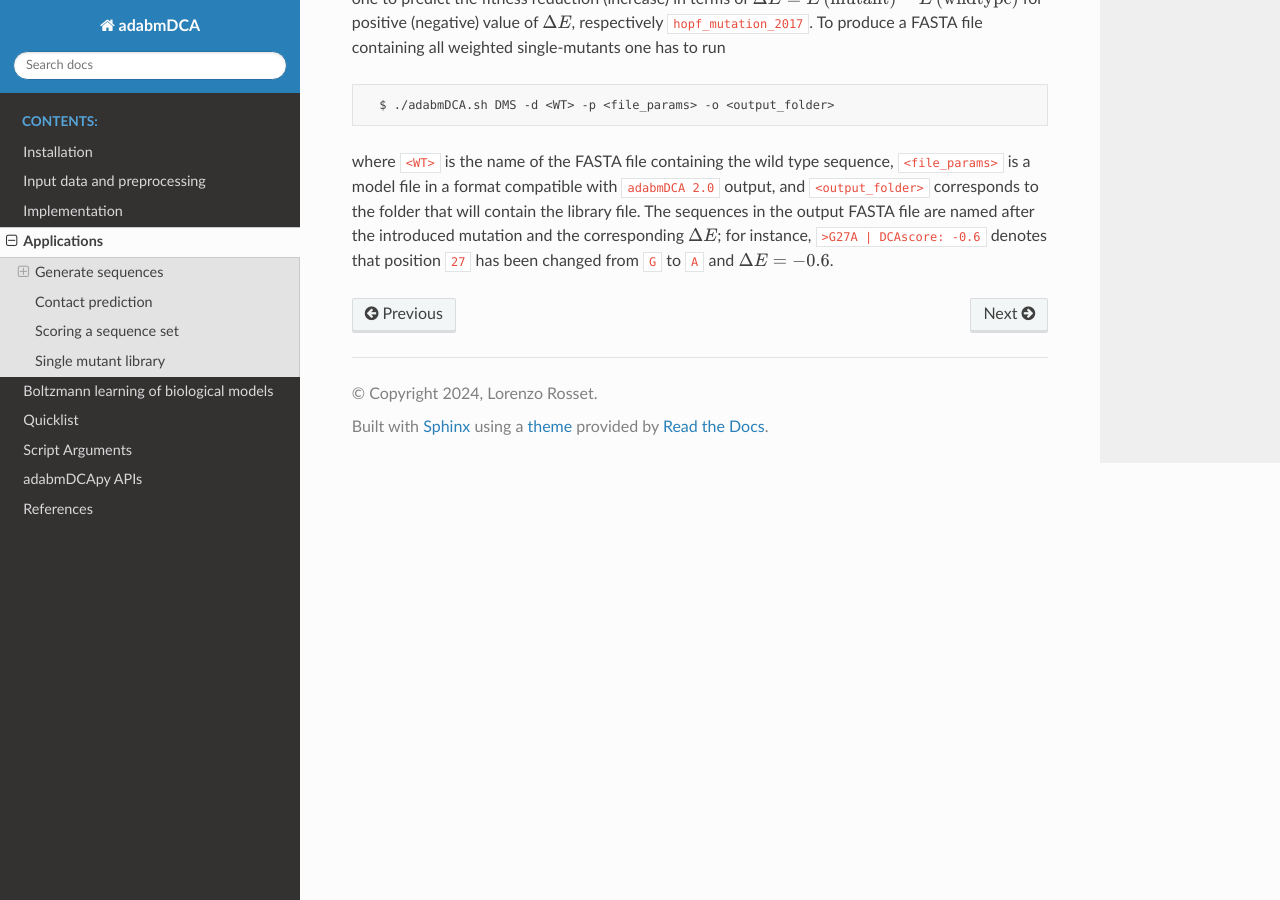
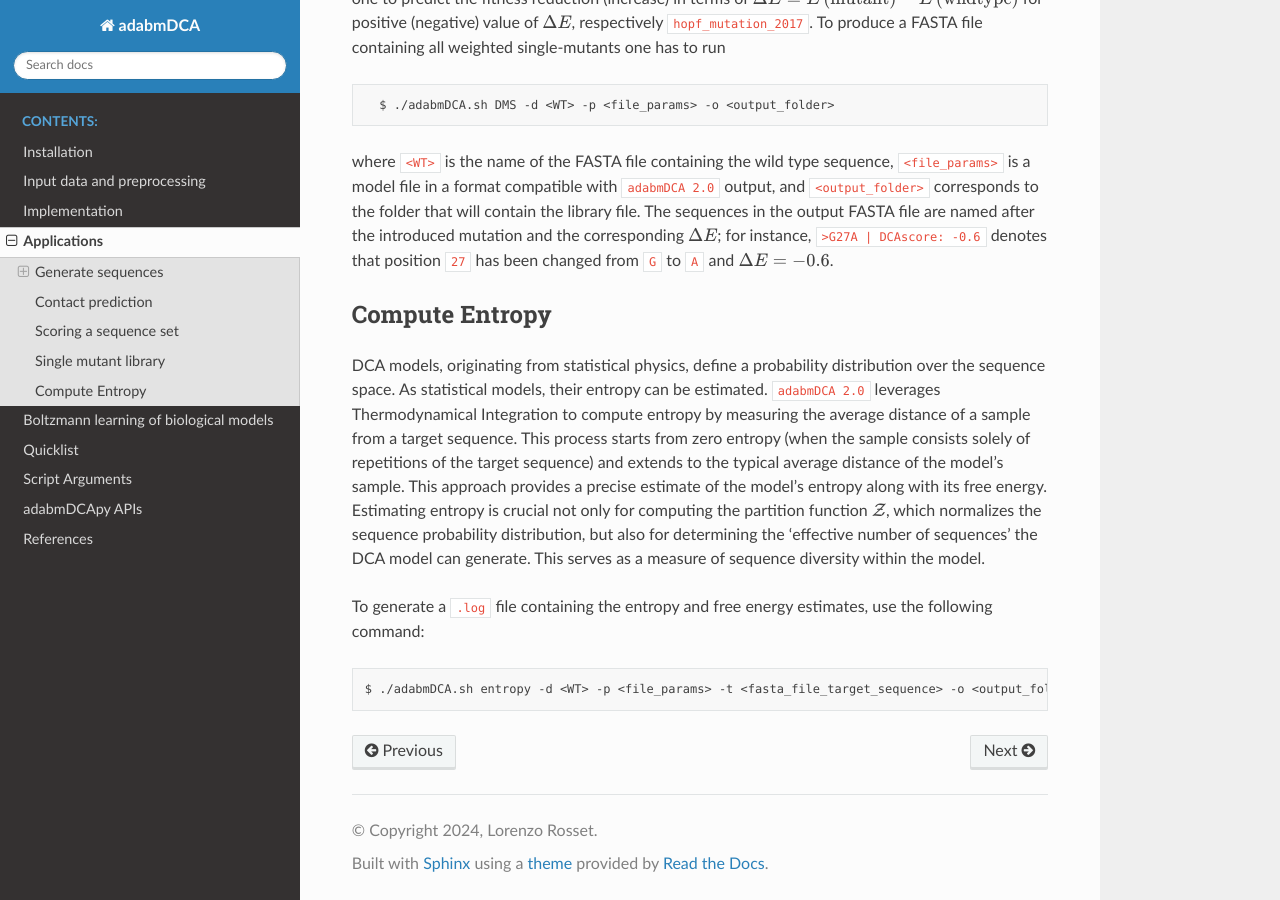
Before and after one commit to spqb/adabmDCApy, a Sphinx documentation site: the page built from doc/applications.md, in a window 1280 px wide and 900 px high, scrolled down 2776 px. Built offline with Sphinx 7.4.7 and the Read the Docs theme 3.1.0, drawn with Linux system fonts in a browser that asks for light colours; cross-references to code outside the pages are shown as plain code.

Commit message:
add TD integration to applications.md

````diff
--- a/doc/applications.md
+++ b/doc/applications.md
@@ -70,3 +70,15 @@ To produce a FASTA file containing all weighted single-mutants one has to run
 ```
 
 where `<WT>` is the name of the FASTA file containing the wild type sequence, `<file_params>` is a model file in a format compatible with `adabmDCA 2.0` output, and `<output_folder>` corresponds to the folder that will contain the library file. The sequences in the output FASTA file are named after the introduced mutation and the corresponding $\Delta E$; for instance, `>G27A | DCAscore: -0.6` denotes that position `27` has been changed from `G` to `A` and $\Delta E = -0.6$.
+
+
+## Compute Entropy
+
+DCA models, originating from statistical physics, define a probability distribution over the sequence space. As statistical models, their entropy can be estimated.
+`adabmDCA 2.0` leverages Thermodynamical Integration to compute entropy by measuring the average distance of a sample from a target sequence. This process starts from zero entropy (when the sample consists solely of repetitions of the target sequence) and extends to the typical average distance of the model’s sample. This approach provides a precise estimate of the model's entropy along with its free energy.
+Estimating entropy is crucial not only for computing the partition function $\mathcal{Z}$, which normalizes the sequence probability distribution, but also for determining the 'effective number of sequences' the DCA model can generate. This serves as a measure of sequence diversity within the model.
+
+To generate a `.log` file containing the entropy and free energy estimates, use the following command:
+
+```bash
+$ ./adabmDCA.sh entropy -d <WT> -p <file_params> -t <fasta_file_target_sequence> -o <output_folder>
````
